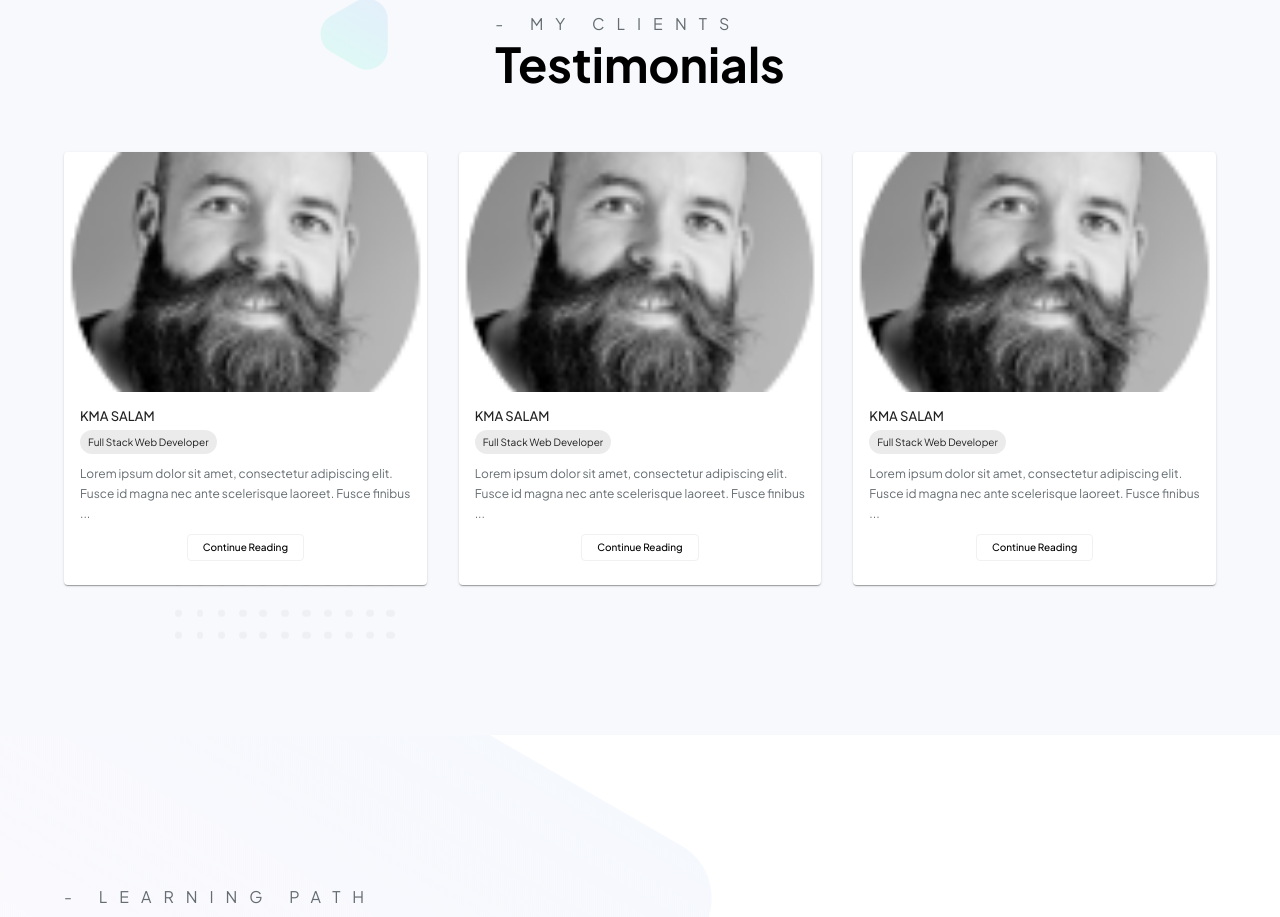
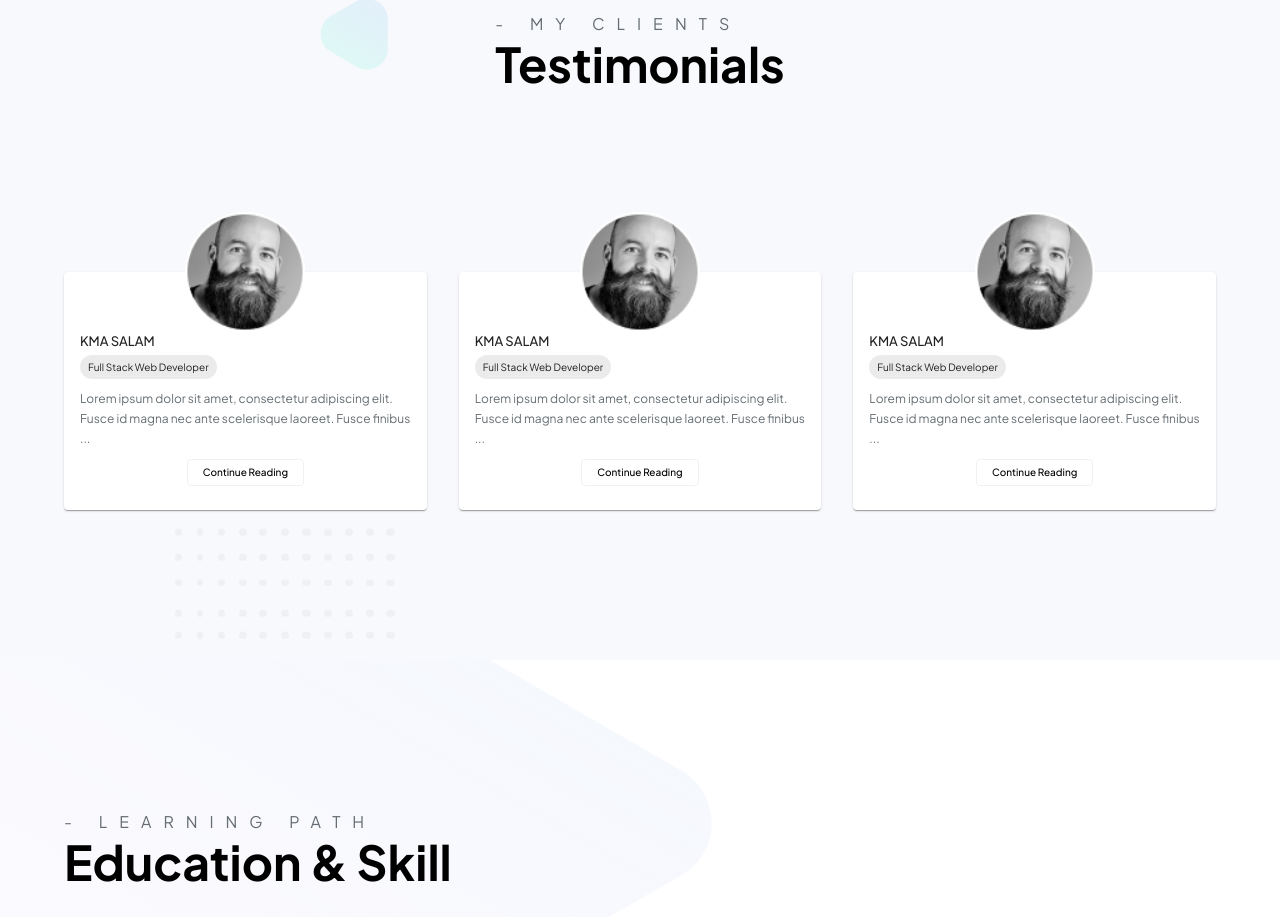
Before and after one commit to hasibulmahi/personal-portfolio, a Next.js app: page / in a window 1280 px wide. Shown: the part 2249-3166 px from the top of the page. Built offline with nearby package versions, Linux system fonts and the light colour scheme.

Commit message:
Update testimonial.component.js

```diff
--- a/components/testimonials/testimonial.component.js
+++ b/components/testimonials/testimonial.component.js
@@ -37,18 +37,29 @@ function Testimonial(props) {
             ClientReview.map((item, i) => {
               return (
                 <Grid item md={4} xs={12} key={i}>
+                  <Box
+                    sx={{
+                      display: "flex",
+                      alignItems: "center",
+                      justifyContent: "center",
+                      position: "relative",
+                      zIndex: "1",
+                      top: "60px",
+                    }}
+                  >
+                    <Image
+                      src={item.image}
+                      height={120}
+                      width={120}
+                      alt="Picture of the author"
+                    />
+                  </Box>
                   <Card>
-                    <CardMedia
-                      component="img"
-                      height="240px"
-                      width="361px"
-                      image={item.image}
-                      alt="green iguana"
-                    />
                     <CardContent>
                       <Typography
                         sx={{
                           mb: "5px",
+                          pt: "45px",
                         }}
                         variant="h5"
                         fontSize={13}
```
